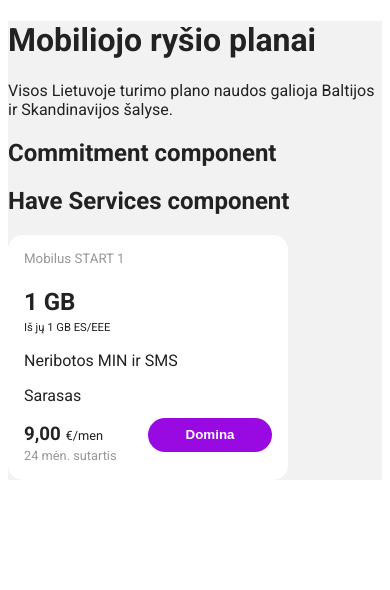
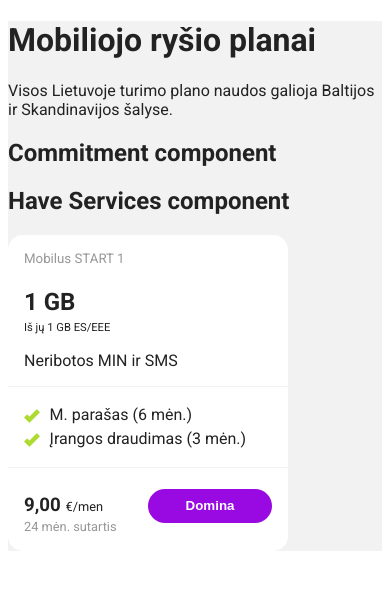
Before and after one commit to ignaskoncius/mobile-plans, a React (Create React App) app: page / in a window 390 px wide. Shown: the top 590 px of the page. Built offline with nearby package versions, Linux system fonts and the light colour scheme.

Commit message:
mobile plan card css done

```diff
--- a/src/App.css
+++ b/src/App.css
@@ -25,6 +25,7 @@
   max-width: 280px;
   padding: 1rem;
   border-radius: 15px;
+  overflow: hidden;
 }
 
 .plan__header {
@@ -43,6 +44,27 @@
 
 .plan__min-sms {
   font-size: 1rem;
+}
+
+.plan__features .hr {
+  height: 1px;
+  background-color: #f2f2f2;
+  margin: 0.5rem -100%;
+}
+
+.features__list {
+  list-style: none;
+  padding-left: 0;
+}
+
+.features__list li {
+  line-height: 1.5rem;
+}
+
+.features__check {
+  width: 1rem;
+  margin-right: 0.6rem;
+  vertical-align: middle;
 }
 
 .plan__bottom {
--- a/src/components/mobilePlan.jsx
+++ b/src/components/mobilePlan.jsx
@@ -1,4 +1,5 @@
 import React, { Component } from 'react';
+import ListImage from '../static/check.png';
 
 class MobilePlan extends Component {
   render() {
@@ -8,7 +9,20 @@ class MobilePlan extends Component {
         <h2 className="plan__dataAllow">1 GB</h2>
         <small className="plan__dataEU">Iš jų 1 GB ES/EEE</small>
         <p className="plan__min-sms">Neribotos MIN ir SMS</p>
-        <div className="plan__features">Sarasas</div>
+        <div className="plan__features">
+          <div className="hr"></div>
+          <ul className="features__list">
+            <li>
+              <img className="features__check" src={ListImage} alt="check" />
+              <span>M. parašas (6 mėn.)</span>
+            </li>
+            <li>
+              <img className="features__check" src={ListImage} alt="check" />
+              <span>Įrangos draudimas (3 mėn.)</span>
+            </li>
+          </ul>
+          <div className="hr"></div>
+        </div>
         <div className="plan__bottom">
           <div className="bottom__price-part">
             <h3 className="bottom__price">
```
Also changed, not shown: src/static/check.png (added).
